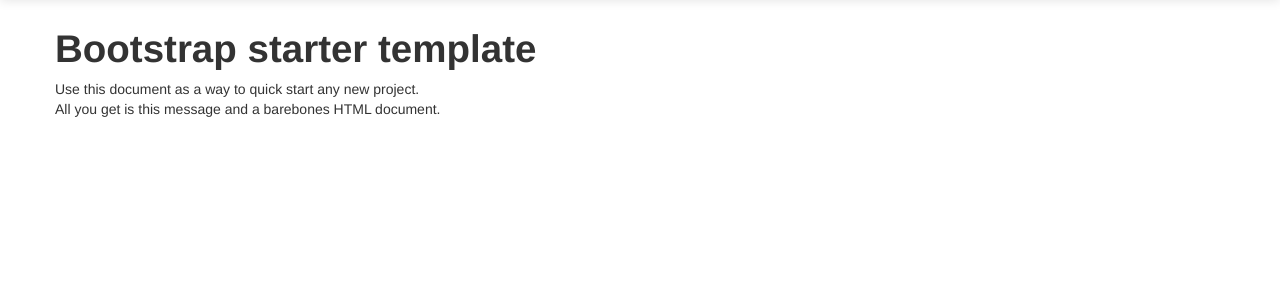
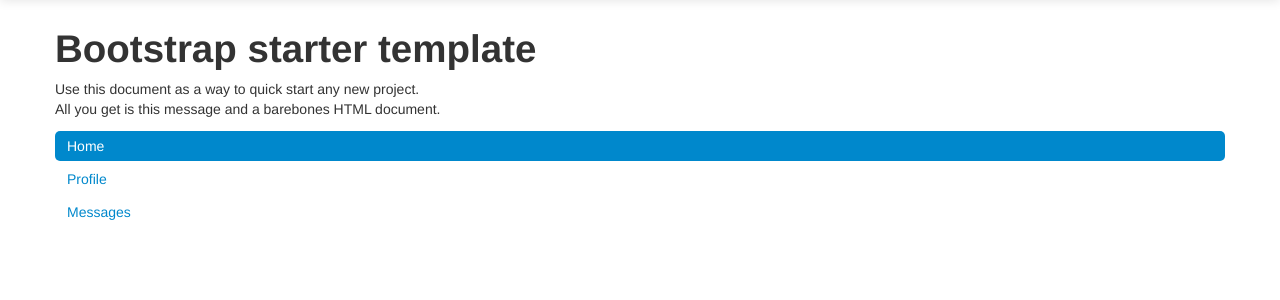
Before and after one commit to akhilnambiar/Whiteback, a Django app: template backend/templates/home.html in a window 1280 px wide. Shown: the part 41-341 px from the top of the page. Run offline with Django 3.2, Linux system fonts and the light colour scheme; the template is opened without the code that fills it, so the values that code supplies are empty; parts of the project's set-up code (start-up, migrations or seed data) failed here and were passed over; some libraries are stand-ins or nearby versions.

Commit message:
starting to shape the home page

```diff
--- a/backend/templates/home.html
+++ b/backend/templates/home.html
@@ -65,6 +65,11 @@
 
       <h1>Bootstrap starter template</h1>
       <p>Use this document as a way to quick start any new project.<br> All you get is this message and a barebones HTML document.</p>
+      <ul class="nav nav-pills nav-stacked">
+        <li role="presentation" class="active"><a href="#">Home</a></li>
+        <li role="presentation"><a href="#">Profile</a></li>
+         <li role="presentation"><a href="#">Messages</a></li>
+      </ul>
 
     </div> <!-- /container -->
 
```
